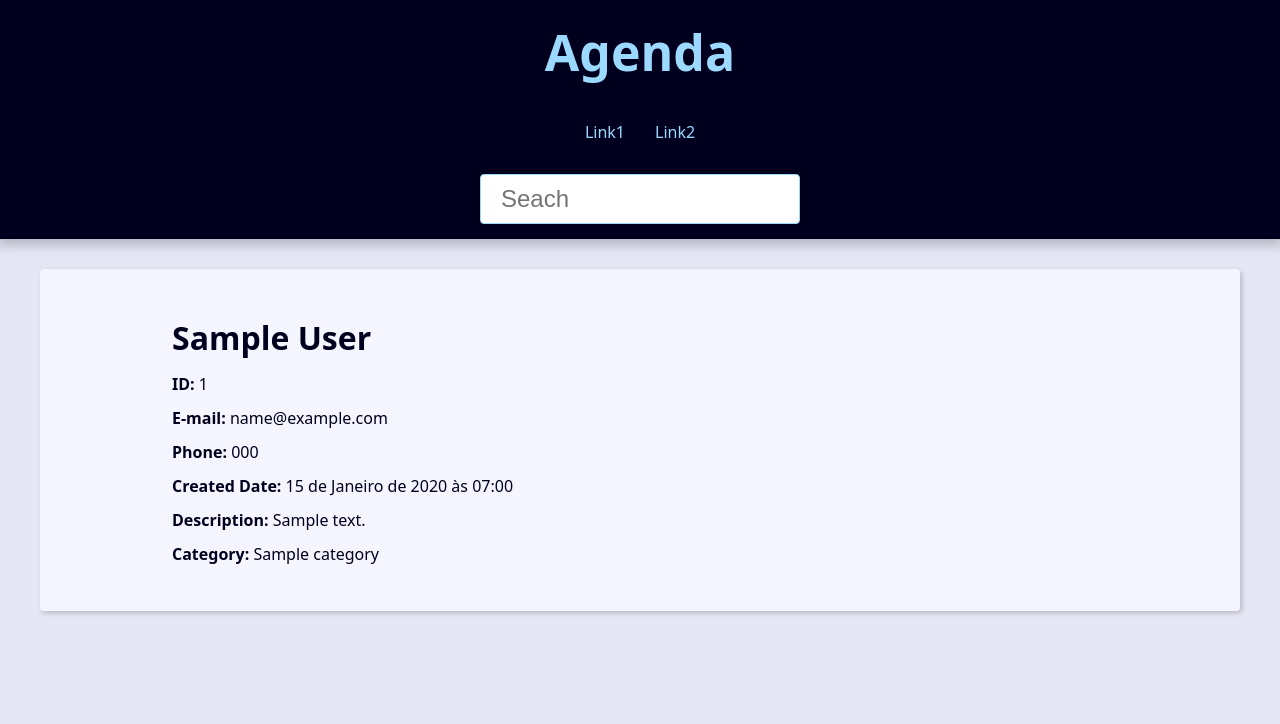
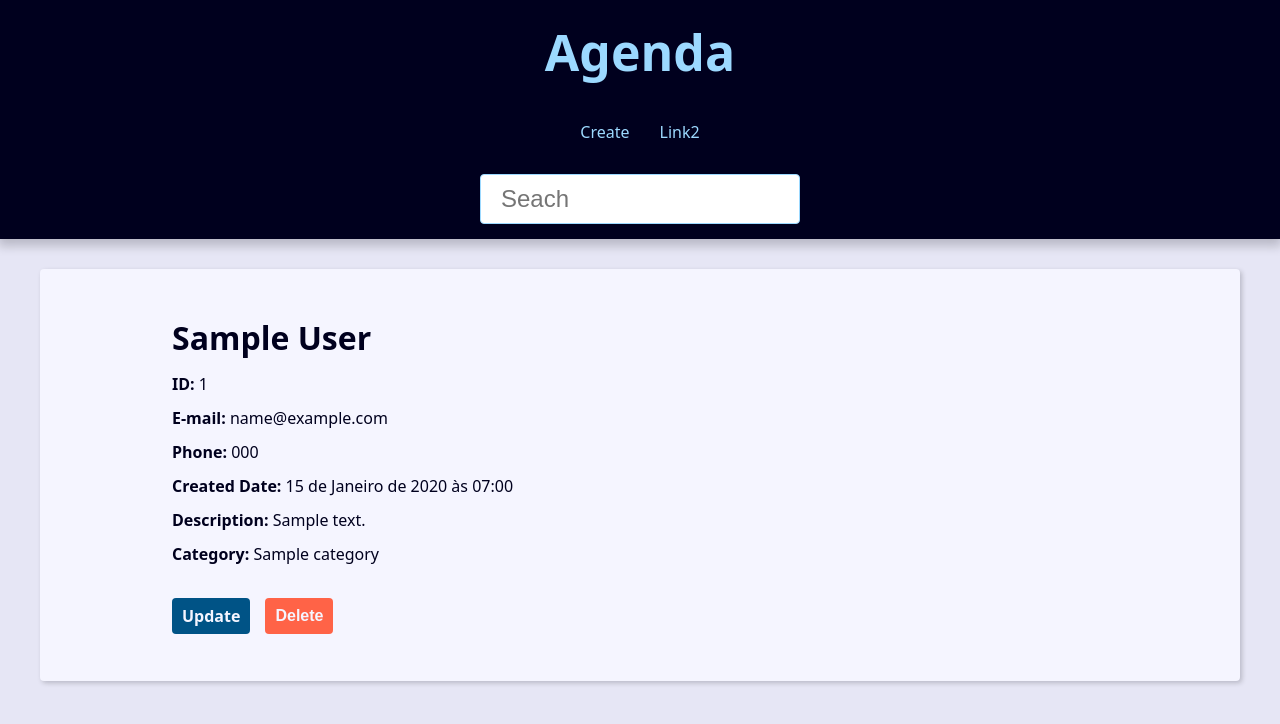
Before and after one commit to MatheusTG/agenda, a Django app: page /contact/1/detail/ in a window 1280 px wide. Shown: the top 724 px of the page. Run offline with Django 5.2, Linux system fonts and the light colour scheme; tables that the repository leaves empty hold one stand-in row (values such as "Sample post").

Commit message:
Atualizar dados do formulário

```diff
--- a/base_static/global/css/style.css
+++ b/base_static/global/css/style.css
@@ -39,8 +39,8 @@ html {
 }
 
 body {
-  font-family: system-ui, -apple-system, BlinkMacSystemFont, 'Segoe UI', Roboto,
-    Oxygen, Ubuntu, Cantarell, 'Open Sans', 'Helvetica Neue', sans-serif;
+  font-family: system-ui, -apple-system, BlinkMacSystemFont, "Segoe UI", Roboto,
+    Oxygen, Ubuntu, Cantarell, "Open Sans", "Helvetica Neue", sans-serif;
   line-height: 1.5;
   font-size: var(--small-font-size);
   color: var(--clr-black);
@@ -312,3 +312,23 @@ svg {
   filter: brightness(80%);
   box-shadow: 0 0 5px var(--link-dark-color);
 }
+
+.contact-links {
+  margin-block: calc(var(--small-font-size) * 2);
+  display: flex;
+  align-items: center;
+  gap: 0 var(--spacing);
+}
+
+.btn-link {
+  font-size: var(--small-font-size);
+  text-decoration: none;
+  font-weight: bold;
+  padding: 1rem;
+  display: block;
+  line-height: var(--small-font-size);
+}
+
+.btn-delete {
+  background: tomato;
+}
--- a/base_templates/global/partials/_header.html
+++ b/base_templates/global/partials/_header.html
@@ -6,7 +6,7 @@
   <nav class="menu">
     <ul class="menu-list">
       <li class="menu-item">
-        <a href="" class="menu-link">Link1</a>
+        <a href="{% url 'contact:create' %}" class="menu-link">Create</a>
       </li>
       <li class="menu-item">
         <a href="" class="menu-link">Link2</a>
--- a/contact/templates/contact/contact.html
+++ b/contact/templates/contact/contact.html
@@ -12,5 +12,14 @@
   <p><b>Created Date:</b> {{ contact.created_date }}</p>
   <p><b>Description:</b> {{ contact.description }}</p>
   <p><b>Category:</b> {{ contact.category.name }}</p>
+
+  <div class="contact-links">
+    <a class="btn btn-link" href="{% url 'contact:update' contact.id %}">Update</a>
+
+    <form action="" method="POST">
+      {% csrf_token %}
+      <button type="submit" class="btn btn-link btn-delete">Delete</button>
+    </form>
+  </div>
 </div>
 {% endblock content %}
--- a/contact/templates/contact/create.html
+++ b/contact/templates/contact/create.html
@@ -5,7 +5,7 @@
 
   <h2>Contact</h2>
 
-  <form action="{% url 'contact:create' %}" method="POST" enctype="multipart/form-data">
+  <form action="{{ form_action }}" method="POST" enctype="multipart/form-data">
 
     {% csrf_token %}
 
--- a/contact/urls.py
+++ b/contact/urls.py
@@ -10,4 +10,5 @@ urlpatterns = [
   # contact (CRUD)
   path('contact/<int:contact_id>/detail/', views.contact, name='contact'),
   path('contact/create/', views.create, name='create'),
+  path('contact/<int:contact_id>/update', views.update, name='update'),
 ]
```
Also changed, not shown: contact/views/contact_forms.py (+38 -7 lines).
